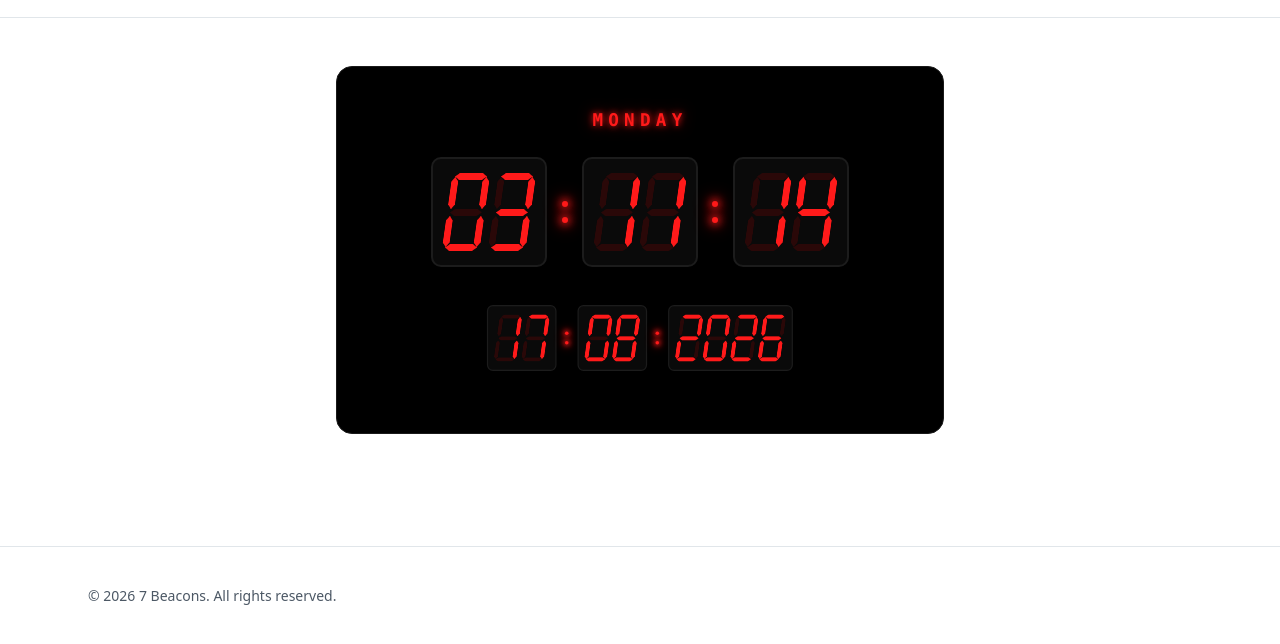
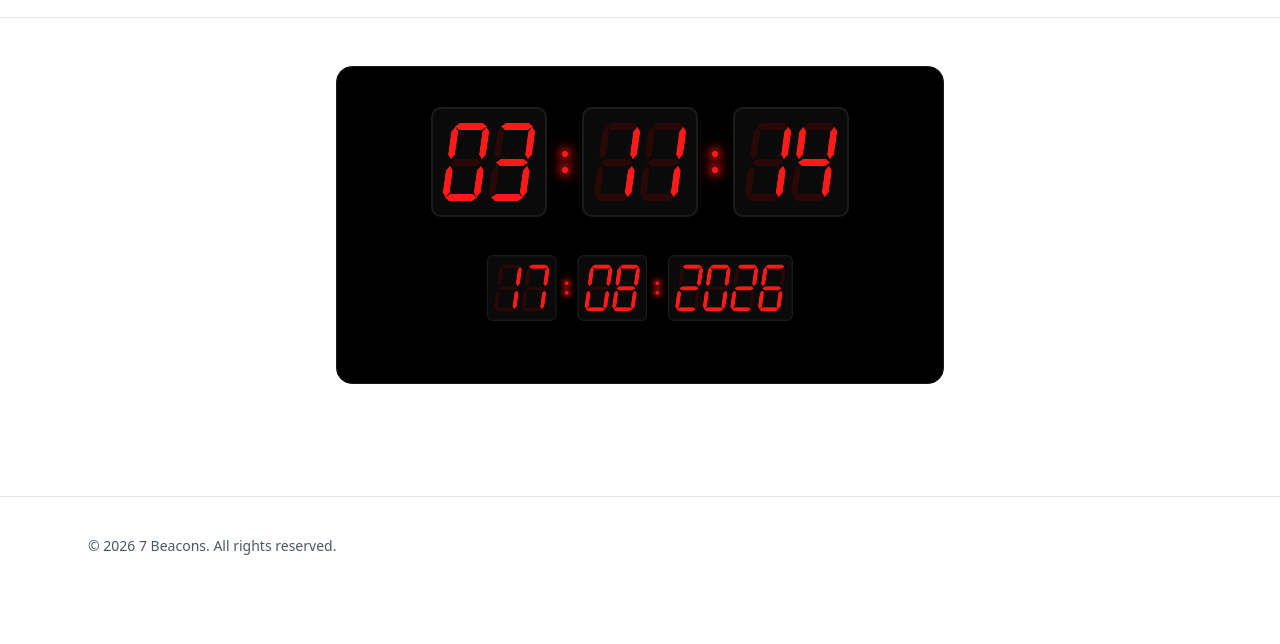
Before and after one commit to bcns-staging/bcns, an Astro site: page /cypher in a window 1280 px wide. Shown: the part 50-694 px from the top of the page. Built offline with nearby package versions, Linux system fonts and the light colour scheme; Astro itself is replaced by a stand-in of ours.

Commit message:
Remove the day-of-week display from the /cypher clock

```diff
--- a/src/components/islands/Clock.tsx
+++ b/src/components/islands/Clock.tsx
@@ -49,8 +49,6 @@ function Colon({ blinking = false, lit = true }: { blinking?: boolean; lit?: boo
   );
 }
 
-const DAY_NAMES = ["SUNDAY", "MONDAY", "TUESDAY", "WEDNESDAY", "THURSDAY", "FRIDAY", "SATURDAY"];
-
 function pad2(n: number): string {
   return n.toString().padStart(2, "0");
 }
@@ -79,7 +77,6 @@ export default function Clock() {
 
   return (
     <div className="digital-clock">
-      <div className="clock-day">{DAY_NAMES[now.getDay()]}</div>
       <div className="clock-row">
         <DigitGroup value={pad2(now.getHours())} />
         <Colon blinking lit={secondsDotsLit} />
--- a/src/pages/cypher.astro
+++ b/src/pages/cypher.astro
@@ -27,17 +27,6 @@ import Clock from "../components/islands/Clock.tsx";
     padding: 2.5rem 3rem;
     border-radius: 1rem;
     border: 1px solid #1a1a1a;
-  }
-
-  :global(.clock-day) {
-    font-family: ui-monospace, SFMono-Regular, Menlo, Consolas, monospace;
-    font-size: 1.1rem;
-    font-weight: 700;
-    letter-spacing: 0.3em;
-    color: #ff1a1a;
-    text-shadow:
-      0 0 6px rgba(255, 26, 26, 0.9),
-      0 0 14px rgba(255, 26, 26, 0.5);
   }
 
   :global(.clock-row) {
```
